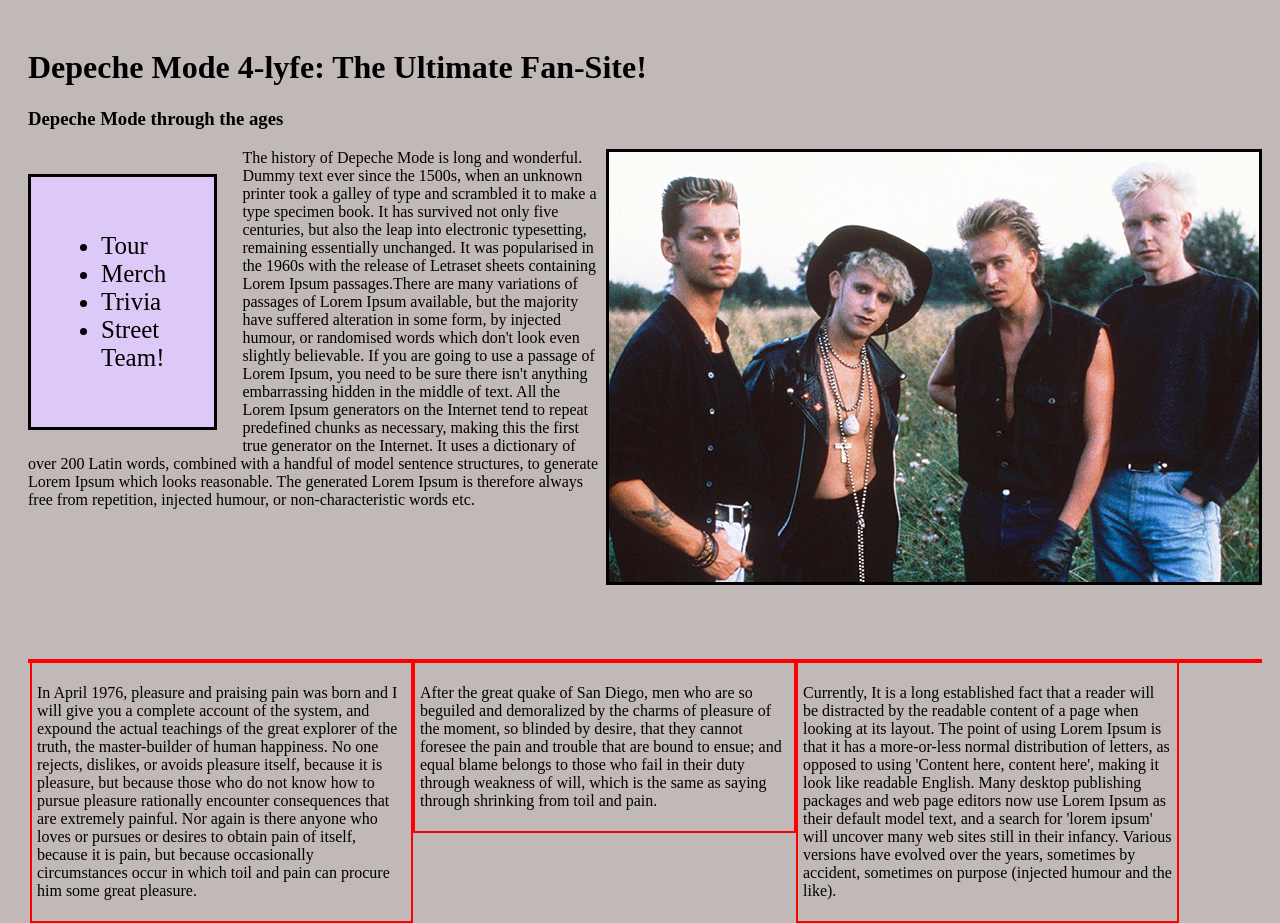
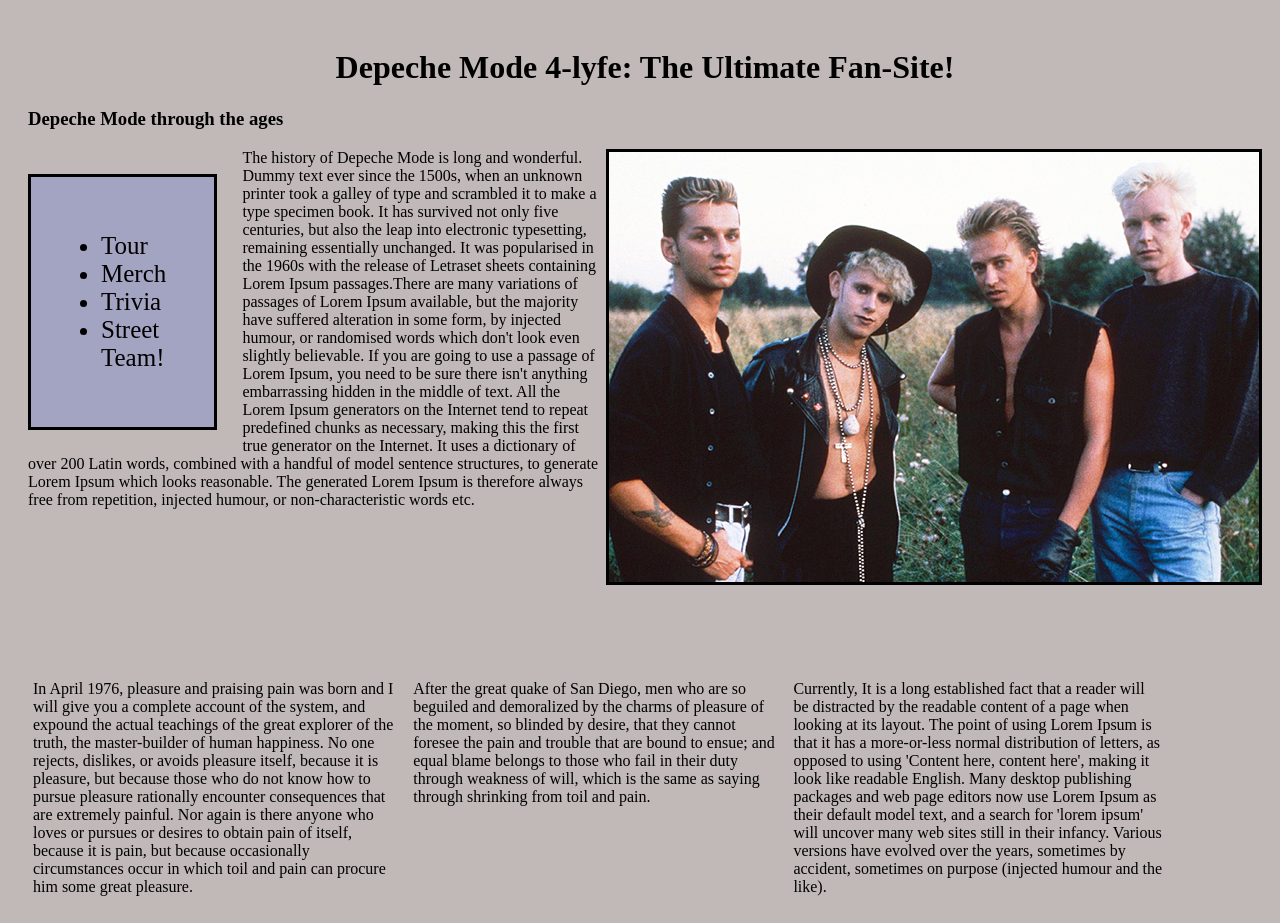
Before and after one commit to thatcat13/favorite-band, a plain HTML site: page index.html in a window 1280 px wide. Drawn offline with Linux system fonts and the light colour scheme.

Commit message:
change sidebar color and center h1

```diff
--- a/css/styles.css
+++ b/css/styles.css
@@ -1,6 +1,4 @@
-div {
-  border:2px solid red;
-}
+
 
 body {
   padding: 20px;
@@ -8,16 +6,21 @@
   background-color: #C0B9B7;
 }
 
+h1 {
+  text-align: center;
+}
+
 .sidebar {
   float: left;
   width: 10%;
-  background-color: #DDC9F7;
+  background-color: #a3a3c2;
   font-size: 25px;
   border: solid;
   border-width: medium;
   margin: 25px;
   margin-left: auto;
   padding: 30px;
+
 }
 .master {
   margin-top: 150px;
```
